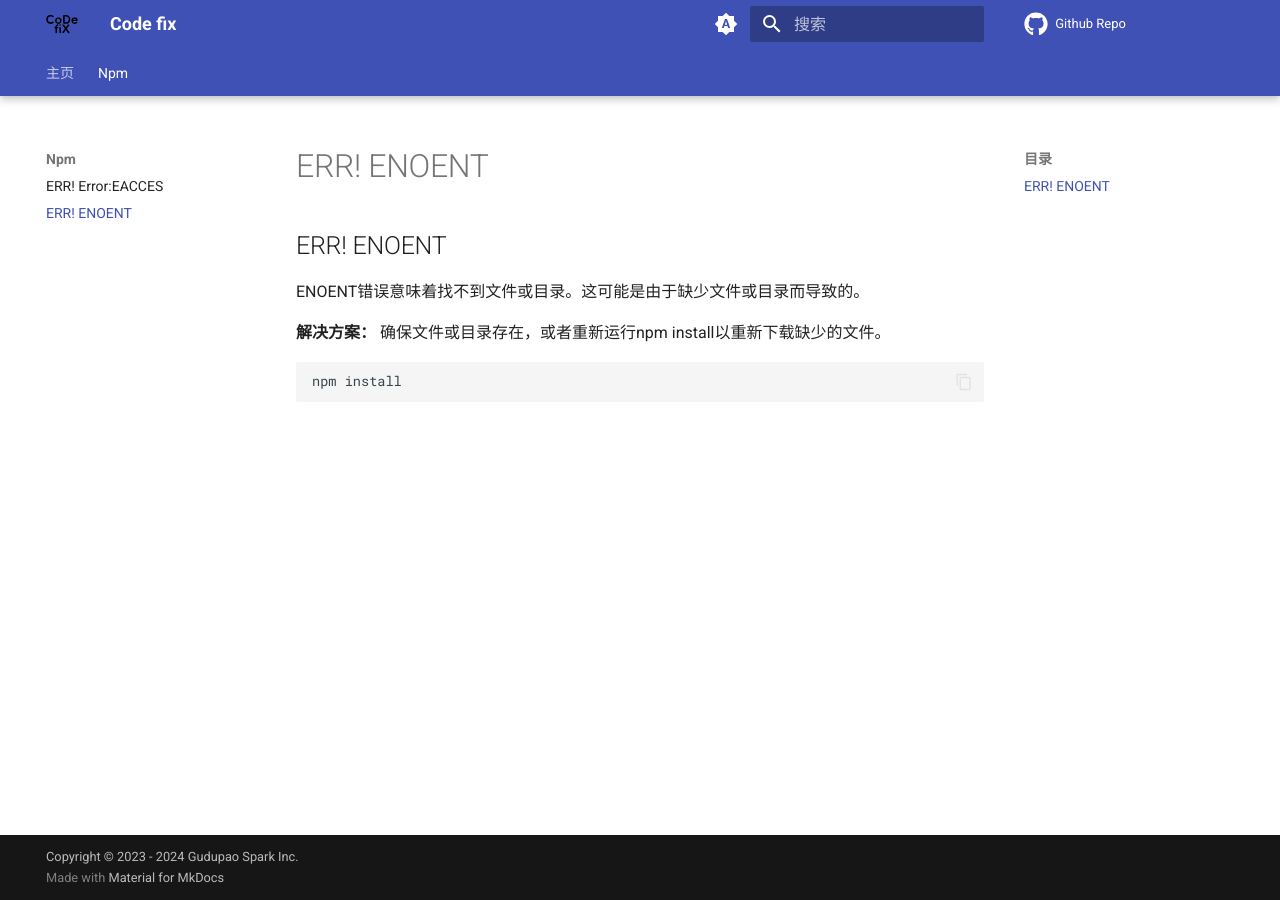
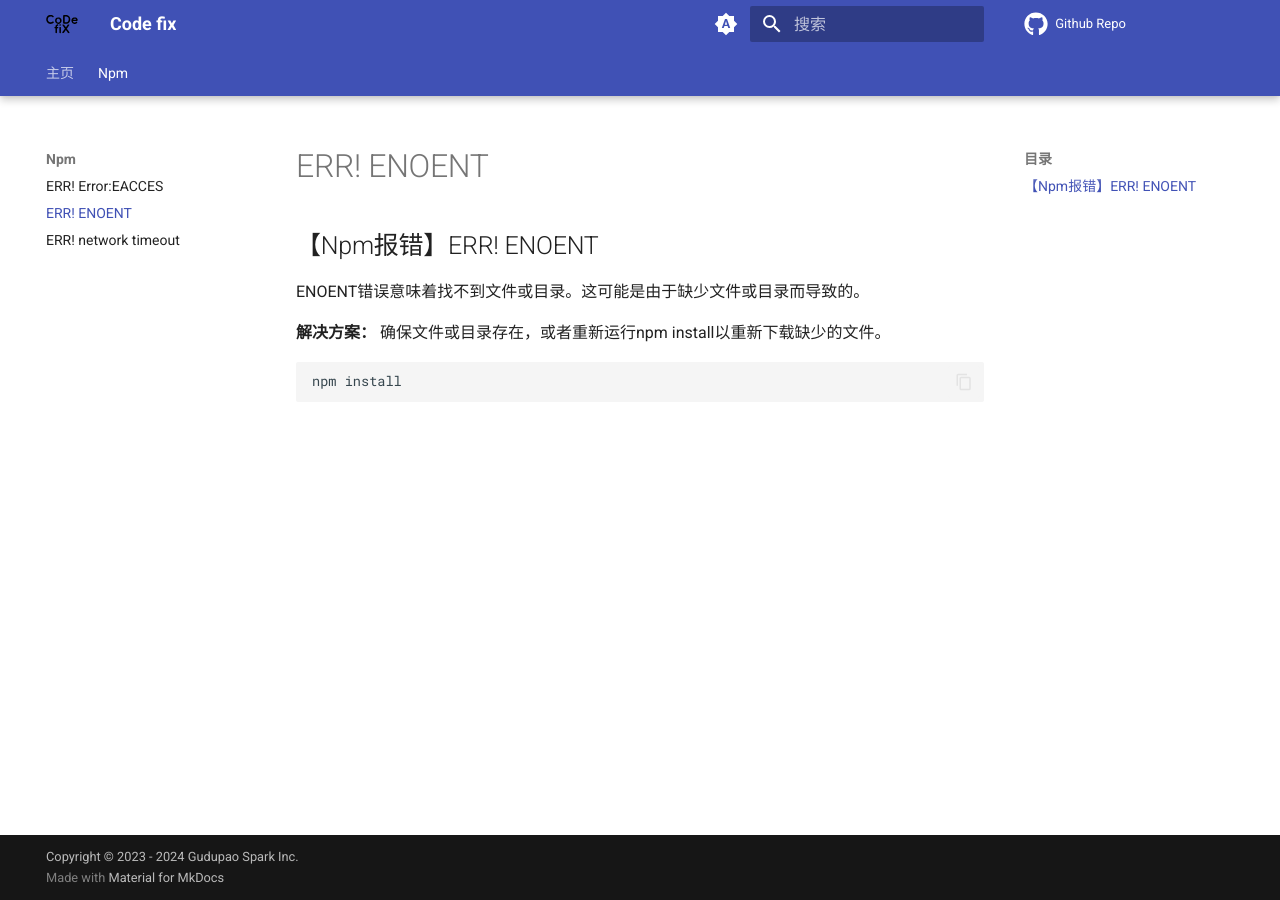
Before and after one commit to GudupaoSpark/code-fix, an MkDocs documentation site: the page built from docs/Npm/ERR-ENOENT.md, in a window 1280 px wide. Built offline with MkDocs 1.6.1 and Material for MkDocs 9.7.7, drawn with Linux system fonts in a browser that asks for light colours; comment, search, counter and statistics services are not loaded.

Commit message:
更新新文章

```diff
--- a/docs/Npm/ERR-ENOENT.md
+++ b/docs/Npm/ERR-ENOENT.md
@@ -1,4 +1,4 @@
-## ERR! ENOENT
+## 【Npm报错】ERR! ENOENT
 
 ENOENT错误意味着找不到文件或目录。这可能是由于缺少文件或目录而导致的。
 
--- a/mkdocs.yml
+++ b/mkdocs.yml
@@ -4,6 +4,7 @@ nav:
     - Npm:
       - ERR! Error:EACCES: Npm/npm-ERR-Error-EACCES.md
       - ERR! ENOENT: Npm/ERR-ENOENT.md
+      - ERR! network timeout: Npm/ERR-network-timeout.md
 repo_url: https://github.com/GudupaoSpark/code-fix
 repo_name: Github Repo
 
```
Also changed, not shown: docs/Npm/ERR-network-timeout.md (added, +5 -0 lines), 1 other file.
